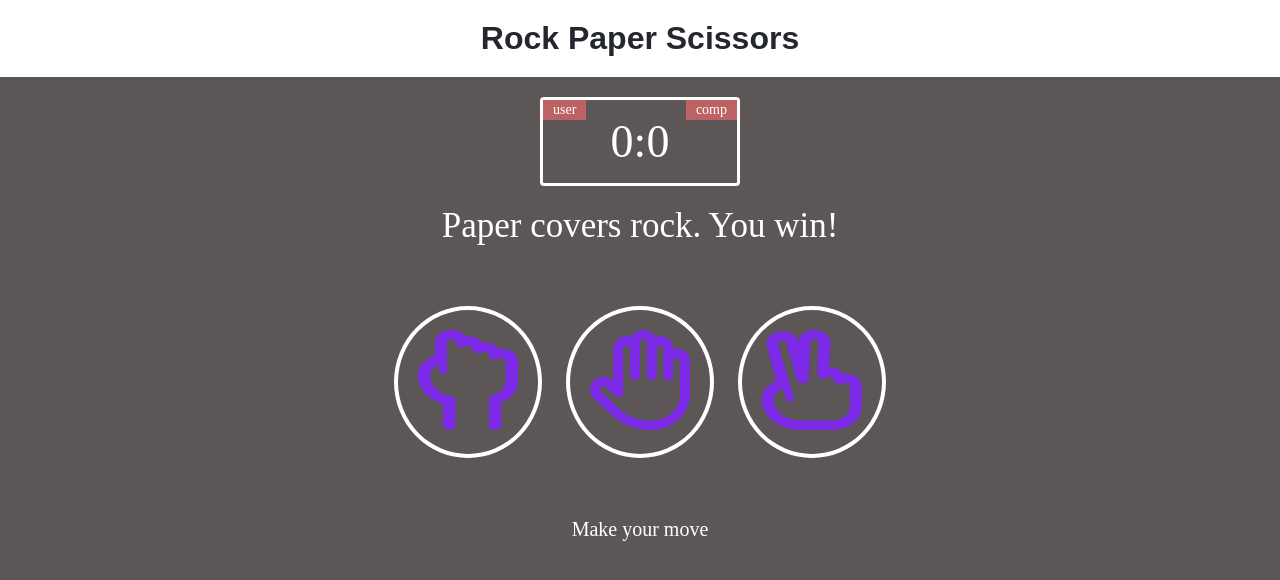
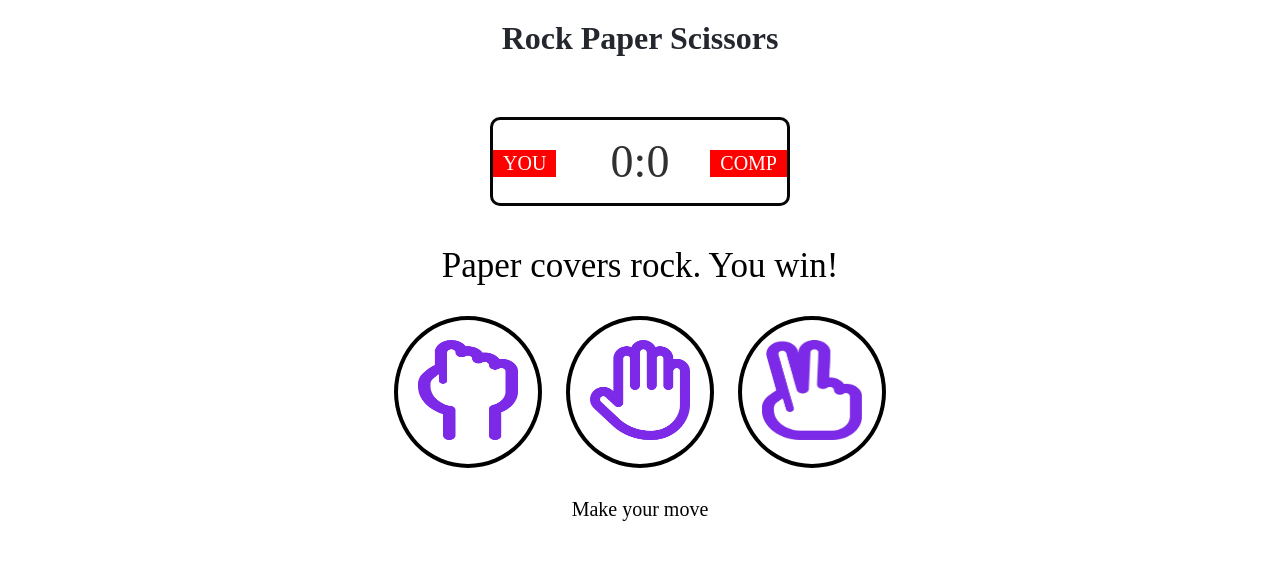
Before and after one commit to najju1997/rock-paper-scissor, a plain HTML site: page index.html in a window 1280 px wide. Drawn offline with Linux system fonts and the light colour scheme.

Commit message:
index and style uploaded

```diff
--- a/index.html
+++ b/index.html
@@ -10,8 +10,8 @@
   <body>
     <header><h1>Rock Paper Scissors</h1></header>
     <div class="score-board">
-      <div id="user-label" class="badge">user</div>
-      <div id="computer-label" class="badge">comp</div>
+      <div id="user-label" class="badge">YOU</div>
+      <div id="computer-label" class="badge">COMP</div>
       <span id="user-score">0</span>:<span id="computer-score">0</span>
     </div>
 
@@ -21,13 +21,13 @@
 
     <div class="choices">
       <div class="choice" id="r">
-        <img src="/images/rock.png" alt="">
+        <img src="images/rock.png" alt="">
       </div>
       <div class="choice" id="p">
-        <img src="/images/paper.png" alt="">
+        <img src="images/paper.png" alt="">
       </div>
       <div class="choice" id="s">
-        <img src="/images/scissors.png" alt="">
+        <img src="images/scissors.png" alt="">
       </div>
     </div>
 
--- a/style.css
+++ b/style.css
@@ -5,7 +5,7 @@
 }
 
 body {
-  background-color: rgb(92, 86, 86);
+  background-color: rgb(255, 255, 255);
 }
 
 header {
@@ -14,45 +14,44 @@ header {
 }
 
 header > h1 {
-  color: #25272E;
+  color: #25272e;
   text-align: center;
-  font-family: Arial, Helvetica, sans-serif;
 }
 
 .score-board {
-  margin: 20px auto;
-  border: 3px solid white;
-  width: 200px;
-  color: white;
+  margin: 40px auto;
+  border: 3px solid rgb(5, 5, 5);
+  width: 300px;
+  color: rgb(48, 48, 48);
   font-size: 46px;
-  border-radius: 4px;
+  border-radius: 10px;
   text-align: center;
   padding:15px 20px;
   position: relative;
 }
 
 .badge {
-  background: rgb(189, 98, 98);
+  background: rgb(255, 0, 0);
   color: white;
-  font-size: 14px;
+  font-size: 20px;
   padding: 2px 10px;
 
 }
 
 #user-label {
   position: absolute;
-  top: 0;
+  top: 30px;
   left: 0;
 }
 
 #computer-label {
   position: absolute;
-  top: 0;
+  top: 30px;
   right: 0;
 }
 
 .result {
-  color: white;
+  color: rgb(0, 0, 0);
   margin: 20px 20px;
 }
 
@@ -62,13 +61,13 @@ header > h1 {
 }
 
 .choices {
-  margin: 50px 0;
+  margin: 20px 0;
   text-align: center;
 
 }
 
  .choice {
-    border: 4px solid white;
+    border: 4px solid rgb(0, 0, 0);
     border-radius: 50%;
     padding: 20px;
     display: inline-block;
@@ -84,12 +83,12 @@ header > h1 {
 
  .choice:hover {
    cursor: pointer;
-   background: rgb(224, 180, 180);
+   background: rgb(201, 198, 198);
  }
 
  #action-message {
   text-align: center;
-  color: white;
+  color: rgb(0, 0, 0);
   font-size: 20px;
  }
 
```
